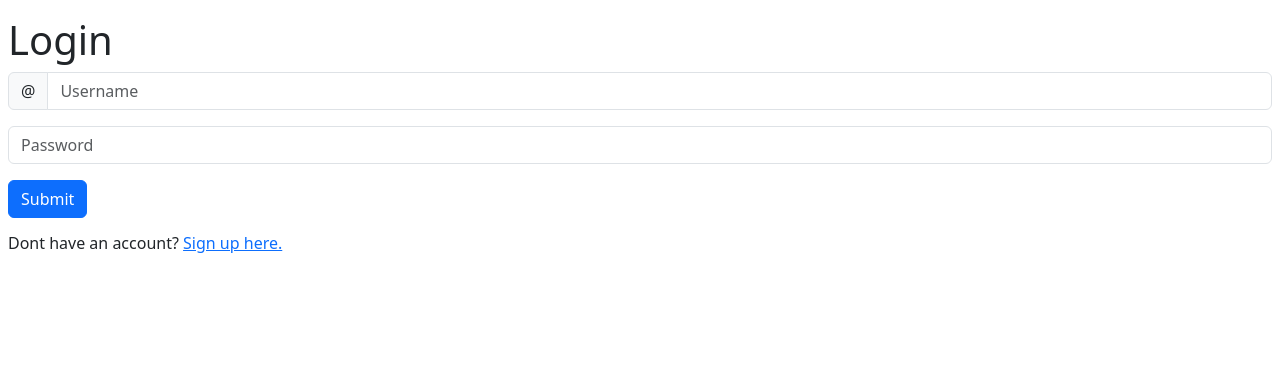
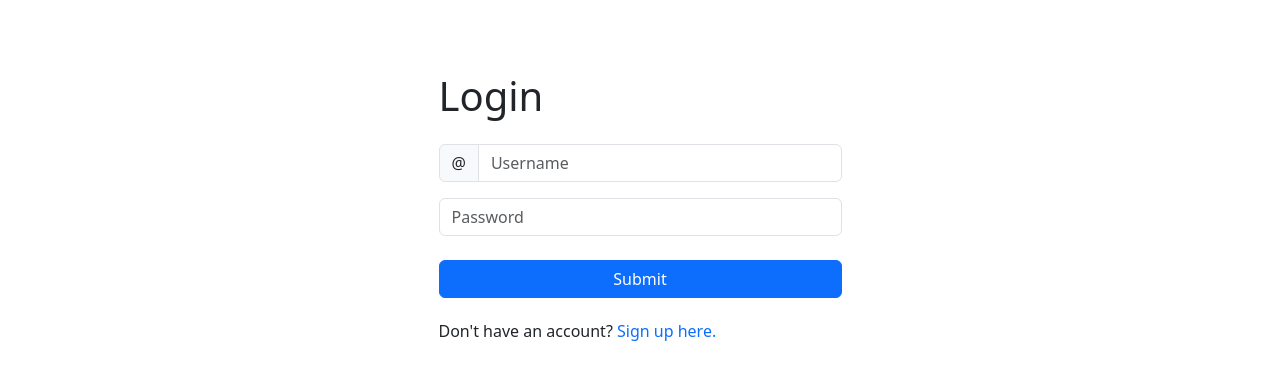
Before and after one commit to y2wn/final-flask-restaurant-project, a Flask app: page /login in a window 1280 px wide. Shown: the part 62-442 px from the top of the page. Run offline with Flask 3, Linux system fonts and the light colour scheme.

Commit message:
reworked login.html and register.html and added a modal for /logout

```diff
--- a/main.py
+++ b/main.py
@@ -25,6 +25,7 @@ def apply_csp(response):
         f"default-src 'self';"
         f"script-src 'self' 'self' https://cdn.jsdelivr.net 'unsafe-inline' 'nonce-{nonce}';"
         f"style-src 'self' https://cdn.jsdelivr.net 'unsafe-inline';"
+        f"img-src 'self' data:;"
         f"frame-ancestors 'none';"
         f"base-uri 'self';"
         f"form-action 'self';"
@@ -79,6 +80,7 @@ def login():
         user = User.query.filter_by(username=username).first()
         if user and user.check_password(password):
             login_user(user)
+            return redirect(url_for('home'))
         else:
             flash("Wrong username or password", "danger")
     return render_template('login.html')
--- a/templates/base.html
+++ b/templates/base.html
@@ -27,11 +27,14 @@
                             Account
                         </a>
                         <ul class="dropdown-menu dropdown-menu-end">
-                            <li><a class="dropdown-item" href="#">Settings</a></li>
-                            <li><hr class="dropdown-divider"></li>
-                            <li><a class="dropdown-item" data-bs-toggle="modal" data-bs-target="#loginModal">Login</a></li>
-                            <li><a class="dropdown-item" data-bs-toggle="modal" data-bs-target="#registerModal">Sign Up</a></li>
-                            <li><a class="dropdown-item" data-bs-toggle="modal" data-bs-target="#logoutModal">Logout</a></li>
+                        <li><a class="dropdown-item" href="#">Settings</a></li>
+                        <li><hr class="dropdown-divider"></li>
+                            {% if current_user.is_authenticated %}
+                                <li><a class="dropdown-item" href="#" data-bs-toggle="modal" data-bs-target="#logoutModal">Logout</a></li>
+                            {% else %}
+                                <li><a class="dropdown-item" href="{{ url_for('login') }}">Login</a></li>
+                                <li><a class="dropdown-item" href="{{ url_for('register') }}">Sign Up</a></li>
+                            {% endif %}
                         </ul>
                     </li>
                 </div>
@@ -39,53 +42,31 @@
         </div>
     </nav>
 
-    <!-- Global Flash Message & Modal Handler -->
-    {% with messages = get_flashed_messages(with_categories=true) %}
-        {% if messages %}
-            {% for category, message in messages %}
-
-                {% if category == 'modal-warning' %}
-                    <!-- Center Screen Bootstrap Modal -->
-                    <div class="modal fade" id="flashModal" tabindex="-1" aria-labelledby="flashModalLabel" aria-hidden="true">
-                        <div class="modal-dialog modal-dialog-centered">
-                            <div class="modal-content">
-                                <div class="modal-header">
-                                    <h1 class="modal-title fs-5" id="flashModalLabel">Notice</h1>
-                                    <button type="button" class="btn-close" data-bs-dismiss="modal" aria-label="Close"></button>
-                                </div>
-                                <div class="modal-body text-dark">
-                                    {{ message }}
-                                </div>
-                                <div class="modal-footer">
-                                    <button type="button" class="btn btn-danger  w-100" data-bs-dismiss="modal">Close</button>
-                                </div>
-                            </div>
-                        </div>
-                    </div>
-                    <script>
-                        document.addEventListener("DOMContentLoaded", function() {
-                            var myModal = new bootstrap.Modal(document.getElementById('flashModal'));
-                            myModal.show();
-                        });
-                    </script>
-                {% else %}
-                    <div class="container mt-3">
-                        <div class="alert alert-{{ category }} alert-dismissible fade show" role="alert">
-                            {{ message }}
-                            <button type="button" class="btn-close" data-bs-dismiss="alert" aria-label="Close"></button>
-                        </div>
-                    </div>
-                {% endif %}
-
-            {% endfor %}
-        {% endif %}
-    {% endwith %}
-
     <h1>{% block header %}{% endblock %}</h1>
 
     {% block content %}
     {% endblock %}
 
+    <!-- Logout Modal -->
+
+    <div class="modal fade" id="logoutModal" tabindex="-1" aria-labelledby="logoutModalLabel" aria-hidden="true">
+        <div class="modal-dialog modal-dialog-centered">
+            <div class="modal-content text-dark">
+                <div class="modal-header">
+                    <h1 class="modal-title fs-5" id="logoutModalLabel">Notice</h1>
+                    <button type="button" class="btn-close" data-bs-dismiss="modal" aria-label="Close"></button>
+                </div>
+                <div class="modal-body text-center mt-3 mb-3">
+                    <h5>Are you sure you want to log out?</h5>
+                </div>
+                <div class="modal-footer d-flex">
+                    <button type="button" class="btn btn-secondary flex-fill" data-bs-dismiss="modal">Cancel</button>
+                    <a href="{{ url_for('logout') }}" class="btn btn-danger flex-fill">Log Out</a>
+                </div>
+            </div>
+        </div>
+    </div>
+
     <script src="https://cdn.jsdelivr.net/npm/bootstrap@5.3.3/dist/js/bootstrap.bundle.min.js"></script>
 </body>
 </html>
--- a/templates/login.html
+++ b/templates/login.html
@@ -3,31 +3,44 @@
 {% block title %}Login{% endblock %}
 
 {% block content %}
-    <form action="/login" class="p-2" method="post">
+<div class="container mt-5">
+    <div class="row justify-content-center">
+        <div class="col-12 col-md-8 col-lg-5">
+
+            <form action="/login" class="p-4" method="post">
                 {% with messages = get_flashed_messages(with_categories=true) %}
                     {% if messages %}
                         {% for category, message in messages %}
-                    <div class="alert alert-{{ category }} alert-dismissible fade show mt-3" role="alert">
+                            <div class="alert alert-{{ category }} alert-dismissible fade show mb-4" role="alert">
                                 {{ message }}
                                 <button type="button" class="btn-close" data-bs-dismiss="alert" aria-label="Close"></button>
                             </div>
                         {% endfor %}
                     {% endif %}
                 {% endwith %}
-        <h1>Login</h1>
+
+                <h1 class="mb-4">Login</h1>
                 <input type="hidden" name="csrf_token" value="{{ csrf_token }}">
+
                 <div class="input-group mb-3">
                     <span class="input-group-text" id="basic-addon1">@</span>
                     <input placeholder="Username" name="username" class="form-control" required>
                 </div>
-        <div class="input-group mb-3">
+
+                <div class="input-group mb-4">
                     <input type="password" placeholder="Password" name="password" class="form-control" required>
                 </div>
-        <button type="submit" class="btn btn-primary">Submit</button>
-        <div class="mt-3">
+
+                <button type="submit" class="btn btn-primary w-100">Submit</button>
+
+                <div class="mt-4">
                     <h6>
-                Dont have an account? <a href="{{ url_for('register') }}">Sign up here.</a>
+                        Don't have an account? <a href="{{ url_for('register') }}" class="text-decoration-none">Sign up here.</a>
                     </h6>
                 </div>
             </form>
+
+        </div>
+    </div>
+</div>
 {% endblock %}
```
Also changed, not shown: templates/register.html (+20 -7 lines). Lines whose indentation alone changed are shown as unchanged.
